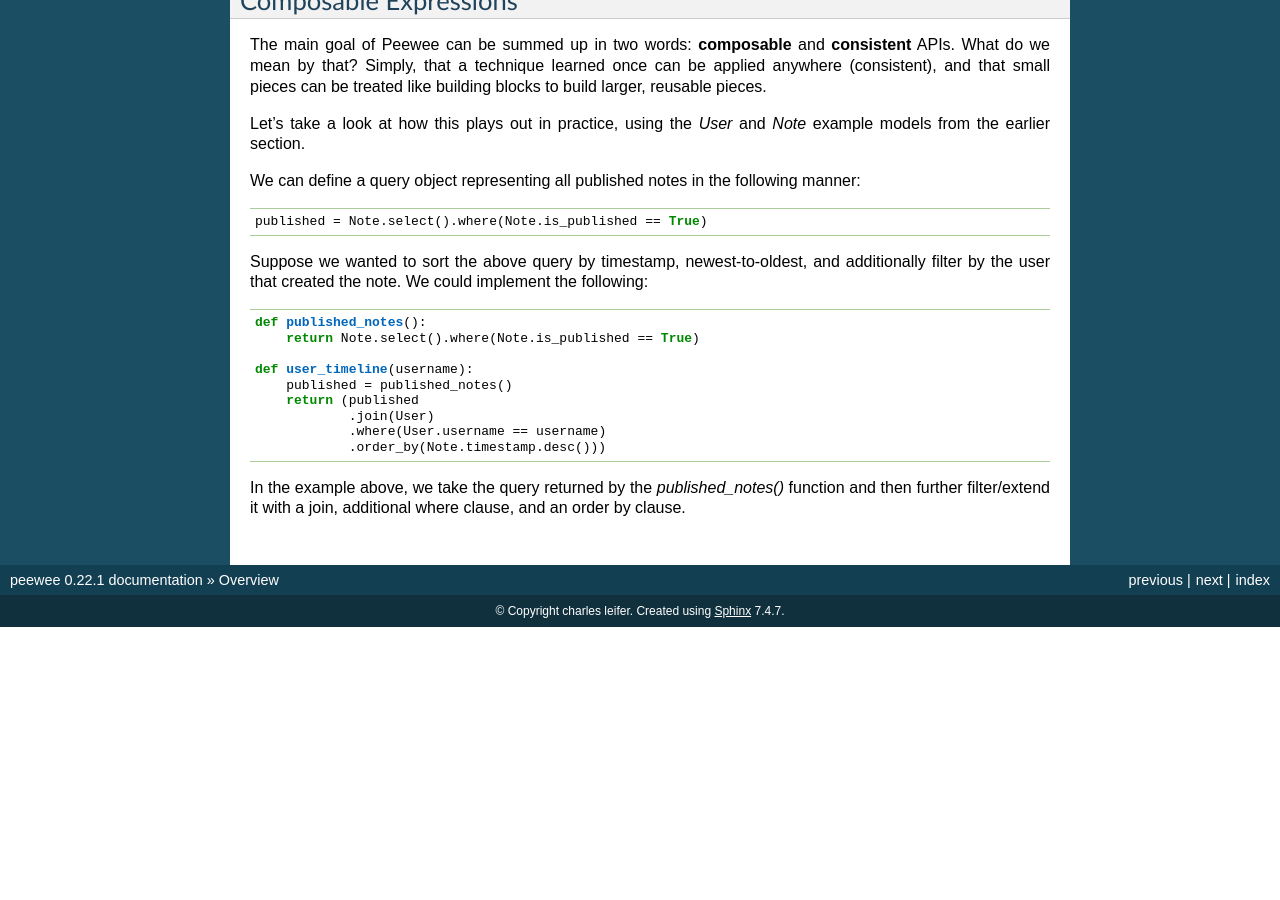
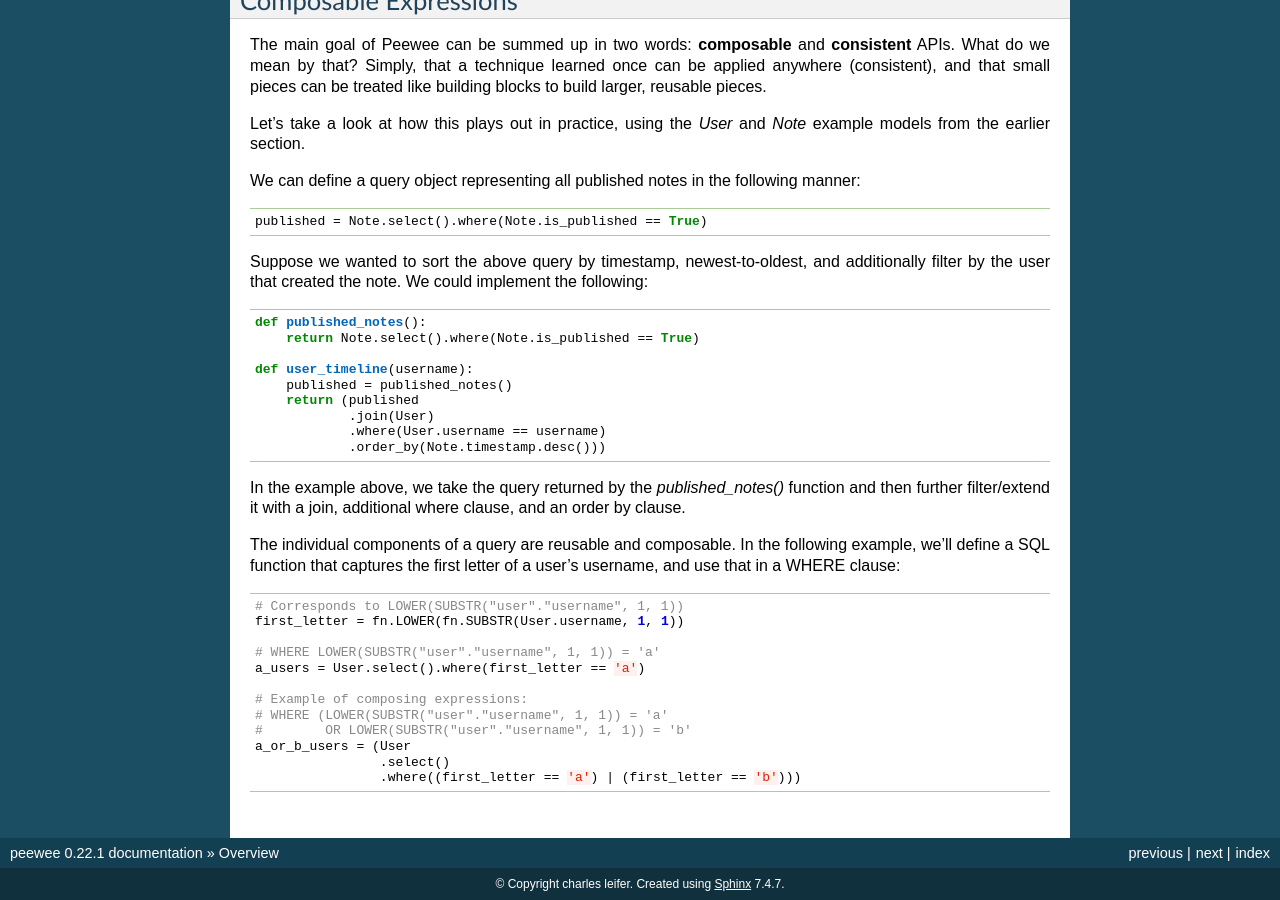
Before and after one commit to coleifer/peewee, a Sphinx documentation site: the page built from docs/peewee/overview.rst, in a window 1280 px wide and 900 px high, scrolled down 1513 px. Built offline with Sphinx 7.4.7, drawn with Linux system fonts in a browser that asks for light colours; before the commit the page ends 2140 px from its top, so only the background shows below that.

Commit message:
Composing expressions.

```diff
--- a/docs/peewee/overview.rst
+++ b/docs/peewee/overview.rst
@@ -128,3 +128,22 @@
 In the example above, we take the query returned by the *published_notes()*
 function and then further filter/extend it with a join, additional where
 clause, and an order by clause.
+
+The individual components of a query are reusable and composable. In the
+following example, we'll define a SQL function that captures the first letter
+of a user's username, and use that in a WHERE clause:
+
+.. code-block:: python
+
+    # Corresponds to LOWER(SUBSTR("user"."username", 1, 1))
+    first_letter = fn.LOWER(fn.SUBSTR(User.username, 1, 1))
+
+    # WHERE LOWER(SUBSTR("user"."username", 1, 1)) = 'a'
+    a_users = User.select().where(first_letter == 'a')
+
+    # Example of composing expressions:
+    # WHERE (LOWER(SUBSTR("user"."username", 1, 1)) = 'a'
+    #        OR LOWER(SUBSTR("user"."username", 1, 1)) = 'b'
+    a_or_b_users = (User
+                    .select()
+                    .where((first_letter == 'a') | (first_letter == 'b')))
```
